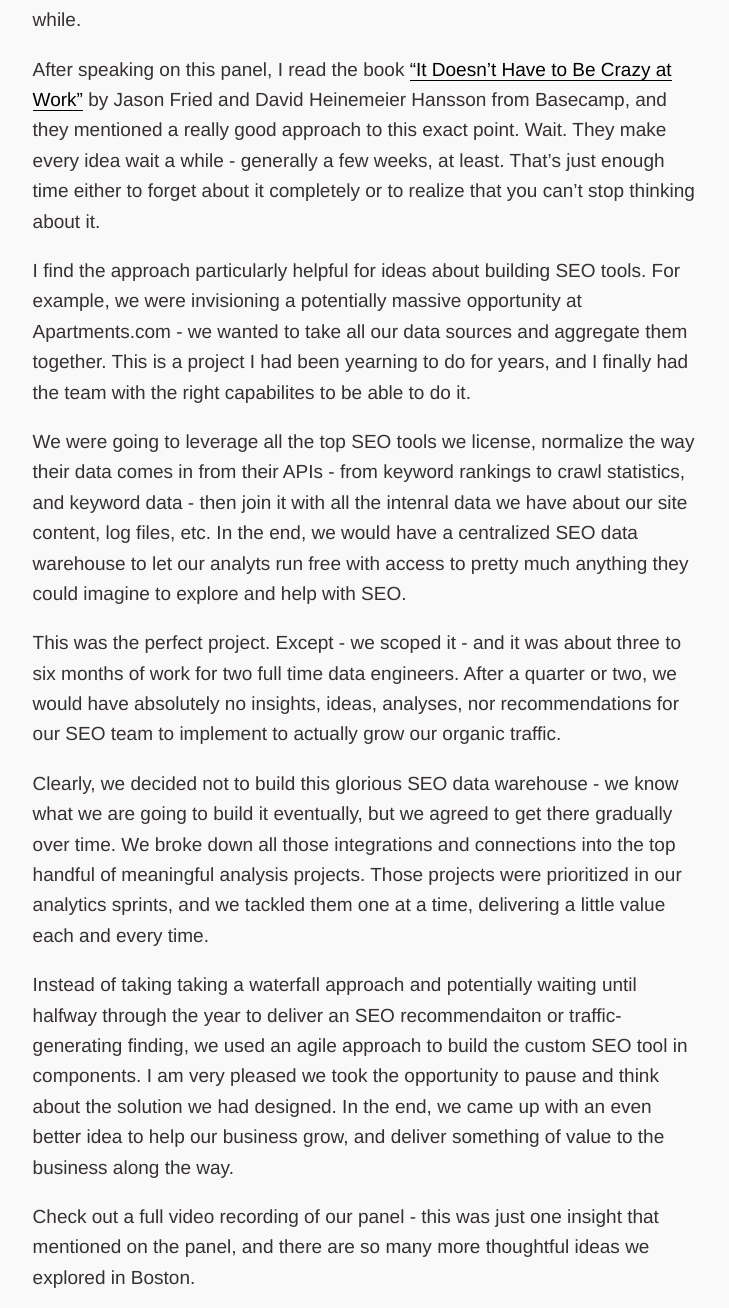
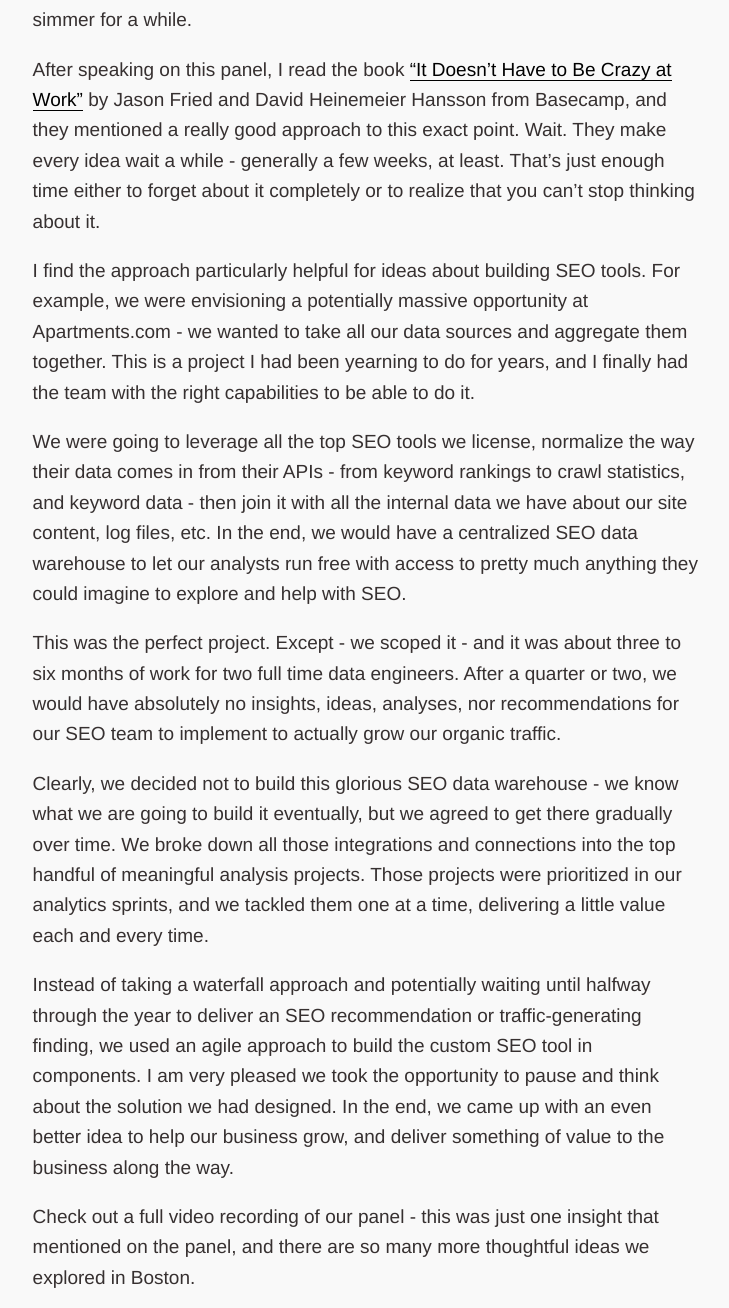
Before and after one commit to jsilton/jsilton.github.io, a Jekyll site: the page built from _posts/2020-01-26-custom-seo-tools.md, in a window 1280 px wide and 1400 px high, scrolled down 954 px, cut to the strip 0-1308 px from the top of the window. Shown: the whole strip, without its empty margins (451-1180 px from the left). Built offline with Jekyll 4.4.1, drawn with Linux system fonts in a browser that asks for light colours; some of the changed text lies outside the part shown.

Commit message:
Update 2020-01-26-custom-seo-tools.md
Fix typos

```diff
--- a/_posts/2020-01-26-custom-seo-tools.md
+++ b/_posts/2020-01-26-custom-seo-tools.md
@@ -6,23 +6,23 @@
 youtubeId: SKdJcpl9yO8
 ---
 
-I had the opportunity to join a great panel of talented colleagues last month at Catalyst Digital’s [TechSEO Boost](https://www.catalystdigital.com/techseoboost/) conference in Boston. Thank you to Paul Shapiro and the Catalyst team for inviting me — I always apprecaite an opportunity to visit my hometown, and I had some great conversations thoughout the conference with this amazing community of technical SEOs.
+I had the opportunity to join a great panel of talented colleagues last month at Catalyst Digital’s [TechSEO Boost](https://www.catalystdigital.com/techseoboost/) conference in Boston. Thank you to Paul Shapiro and the Catalyst team for inviting me — I always appreciate an opportunity to visit my hometown, and I had some great conversations throughout the conference with this amazing community of technical SEOs.
 
 The concept for the session was to figure out when to create custom SEO tools from scratch, explore how to combine existing industry leading tools in new and unique ways, and determine when it makes sense not to build a tool at all. Our panel was moderated by Nick Vining (Catalyst) with panelists Claudia Higgins (Argos), Derek Perkins (Nozzle), JR Oakes (Locomotive), and me.
 
-Navah Hopkins pinpointed my key takeway in her article about the [14 technical SEO takeaways](https://www.searchenginejournal.com/techseoboost-2019-takeaways/339295/) from the conference. When you decide there is something you need to build, don't start yet! You generally need to let that idea simmer for a while.
+Navah Hopkins pinpointed my key takeaway in her article about the [14 technical SEO takeaways](https://www.searchenginejournal.com/techseoboost-2019-takeaways/339295/) from the conference. When you decide there is something you need to build, don't start yet! You generally need to let that idea simmer for a while.
 
 After speaking on this panel, I read the book ["It Doesn't Have to Be Crazy at Work"](https://basecamp.com/books/calm) by Jason Fried and David Heinemeier Hansson from Basecamp, and they mentioned a really good approach to this exact point. Wait. They make every idea wait a while - generally a few weeks, at least. That’s just enough time either to forget about it completely or to realize that you can’t stop thinking about it.
 
-I find the approach particularly helpful for ideas about building SEO tools. For example, we were invisioning a potentially massive opportunity at Apartments.com - we wanted to take all our data sources and aggregate them together. This is a project I had been yearning to do for years, and I finally had the team with the right capabilites to be able to do it.
+I find the approach particularly helpful for ideas about building SEO tools. For example, we were envisioning a potentially massive opportunity at Apartments.com - we wanted to take all our data sources and aggregate them together. This is a project I had been yearning to do for years, and I finally had the team with the right capabilities to be able to do it.
 
-We were going to leverage all the top SEO tools we license, normalize the way their data comes in from their APIs - from keyword rankings to crawl statistics, and keyword data - then join it with all the intenral data we have about our site content, log files, etc. In the end, we would have a centralized SEO data warehouse to let our analyts run free with access to pretty much anything they could imagine to explore and help with SEO.
+We were going to leverage all the top SEO tools we license, normalize the way their data comes in from their APIs - from keyword rankings to crawl statistics, and keyword data - then join it with all the internal data we have about our site content, log files, etc. In the end, we would have a centralized SEO data warehouse to let our analysts run free with access to pretty much anything they could imagine to explore and help with SEO.
 
 This was the perfect project. Except - we scoped it - and it was about three to six months of work for two full time data engineers. After a quarter or two, we would have absolutely no insights, ideas, analyses, nor recommendations for our SEO team to implement to actually grow our organic traffic.
 
 Clearly, we decided not to build this glorious SEO data warehouse - we know what we are going to build it eventually, but we agreed to get there gradually over time. We broke down all those integrations and connections into the top handful of meaningful analysis projects. Those projects were prioritized in our analytics sprints, and we tackled them one at a time, delivering a little value each and every time.
 
-Instead of taking taking a waterfall approach and potentially waiting until halfway through the year to deliver an SEO recommendaiton or traffic-generating finding, we used an agile approach to build the custom SEO tool in components. I am very pleased we took the opportunity to pause and think about the solution we had designed. In the end, we came up with an even better idea to help our business grow, and deliver something of value to the business along the way.
+Instead of taking a waterfall approach and potentially waiting until halfway through the year to deliver an SEO recommendation or traffic-generating finding, we used an agile approach to build the custom SEO tool in components. I am very pleased we took the opportunity to pause and think about the solution we had designed. In the end, we came up with an even better idea to help our business grow, and deliver something of value to the business along the way.
 
 Check out a full video recording of our panel - this was just one insight that mentioned on the panel, and there are so many more thoughtful ideas we explored in Boston.
 
```
